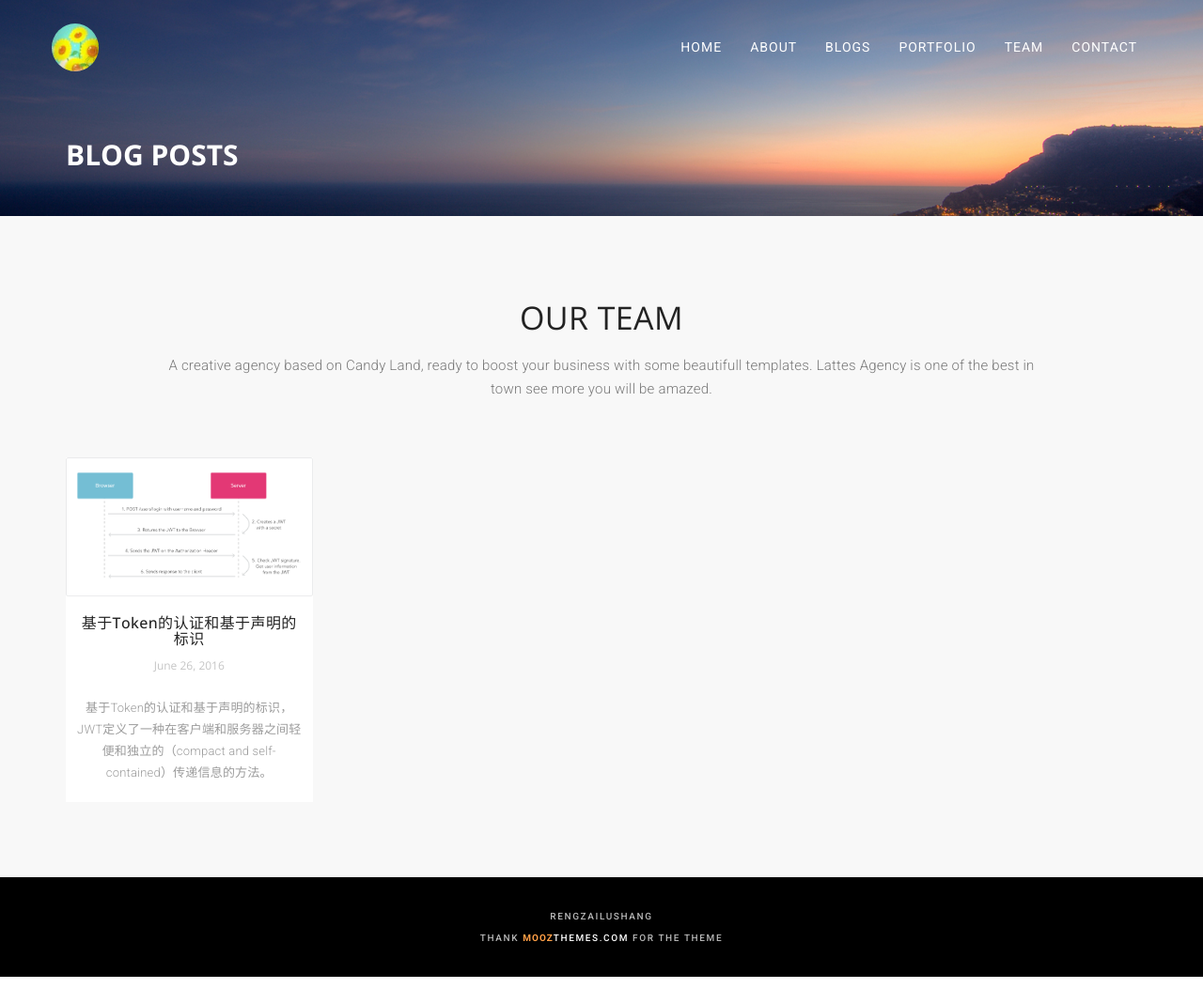
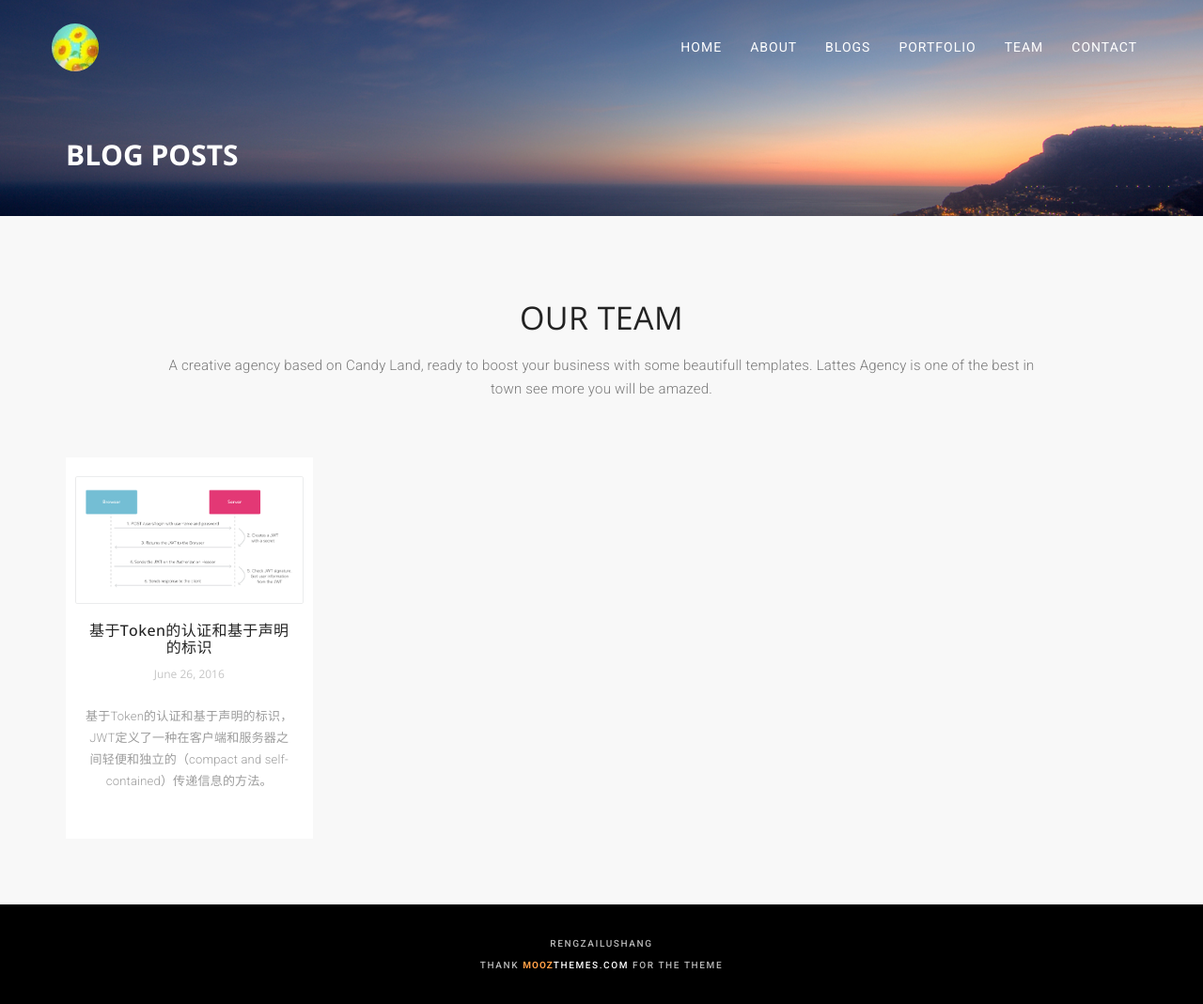
Before and after one commit to rengx/rengzailushang.github.io, a Jekyll site: the page built from posts.html, in a window 1280 px wide and 1069 px high. Shown: the whole window at 94% size. Built offline with Jekyll 4.4.1, drawn with Linux system fonts in a browser that asks for light colours; nearby versions of some CDN libraries; some web fonts are replaced.

Commit message:
update markdown style

```diff
--- a/_includes/themes/moozthemes-bootstrap/content.html
+++ b/_includes/themes/moozthemes-bootstrap/content.html
@@ -16,6 +16,7 @@
 		<link href="{{ ASSET_PATH }}/css/owl.carousel.css" rel="stylesheet">
 		<link href="{{ ASSET_PATH }}/css/owl.theme.default.min.css"  rel="stylesheet">
 		<link href="{{ ASSET_PATH }}/css/style-list.css" rel="stylesheet">
+		<link href="{{ ASSET_PATH }}/css/github2.css" rel="stylesheet">
 		<!-- Just for debugging purposes. Don't actually copy these 2 lines! -->
 		<!--[if lt IE 9]><script src="../../assets/js/ie8-responsive-file-warning.js"></script><![endif]-->
 		<script src="{{ ASSET_PATH }}/js/ie-emulation-modes-warning.js"></script>
@@ -94,7 +95,7 @@
 					<div class="col-md-3">
 						<div class="team-item">
 							<div class="team-image">
-								<img src="images/demo/author-2.jpg" class="img-responsive" alt="author">
+								<img src="{{ ASSET_PATH }}/images/demo/author-2.jpg" class="img-responsive" alt="author">
 							</div>
 							<div class="team-text">
 								<h3>TOM BEKERS</h3>
@@ -114,9 +115,8 @@
 								<h3>{{page.title}}</h3>
 								<div class="team-location">{{ page.date | date_to_long_string }}</div>
 							</div>-->
-							<div class="team-image">
+							<div class="markdown-body">
 								{{content}}
-								<br />
 							</div>
 						</div>
 					</div>
--- a/assets/themes/moozthemes-bootstrap/css/style-list.css
+++ b/assets/themes/moozthemes-bootstrap/css/style-list.css
@@ -542,6 +542,7 @@
 .team-item {
     text-align: center;
     background-color: #fff;
+	padding: 20px 10px 20px 10px;
 }
 
 .team-item h3 {
@@ -738,8 +739,8 @@
     right: 50px;
 }
 #back-top a {
-    width: 60px;
-    height: 60px;
+    width: 50px;
+    height: 50px;
     display: block;
     text-align: center;
     font: 11px/100% Arial, Helvetica, sans-serif;
@@ -757,7 +758,7 @@
 }
 /* arrow icon (span tag) */
 #back-top i {
-    margin-top: 15px;
+    margin-top: 10px;
     font-size: 28px;
 }
 
--- a/assets/themes/moozthemes-bootstrap/css/style.css
+++ b/assets/themes/moozthemes-bootstrap/css/style.css
@@ -733,8 +733,8 @@
     right: 50px;
 }
 #back-top a {
-    width: 60px;
-    height: 60px;
+    width: 50px;
+    height: 50px;
     display: block;
     text-align: center;
     font: 11px/100% Arial, Helvetica, sans-serif;
@@ -752,7 +752,7 @@
 }
 /* arrow icon (span tag) */
 #back-top i {
-    margin-top: 15px;
+    margin-top: 10px;
     font-size: 28px;
 }
 
```
